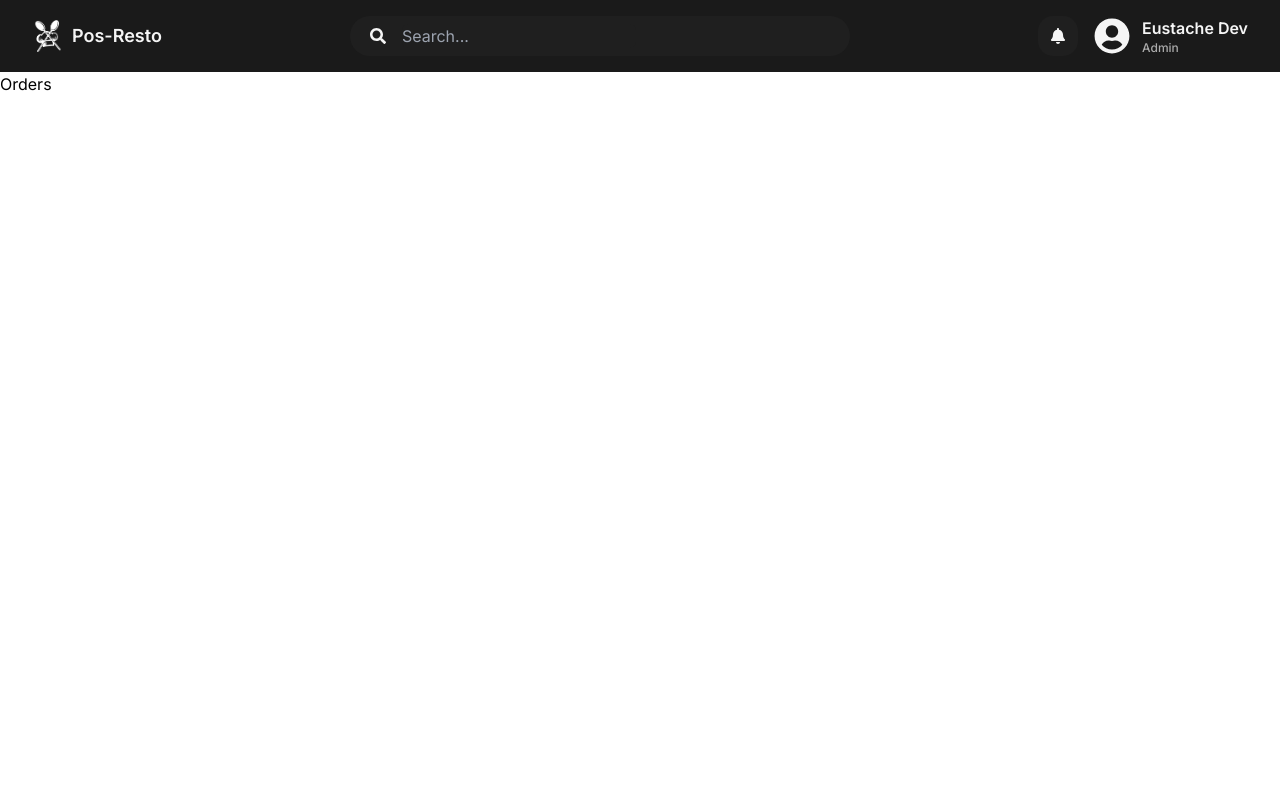
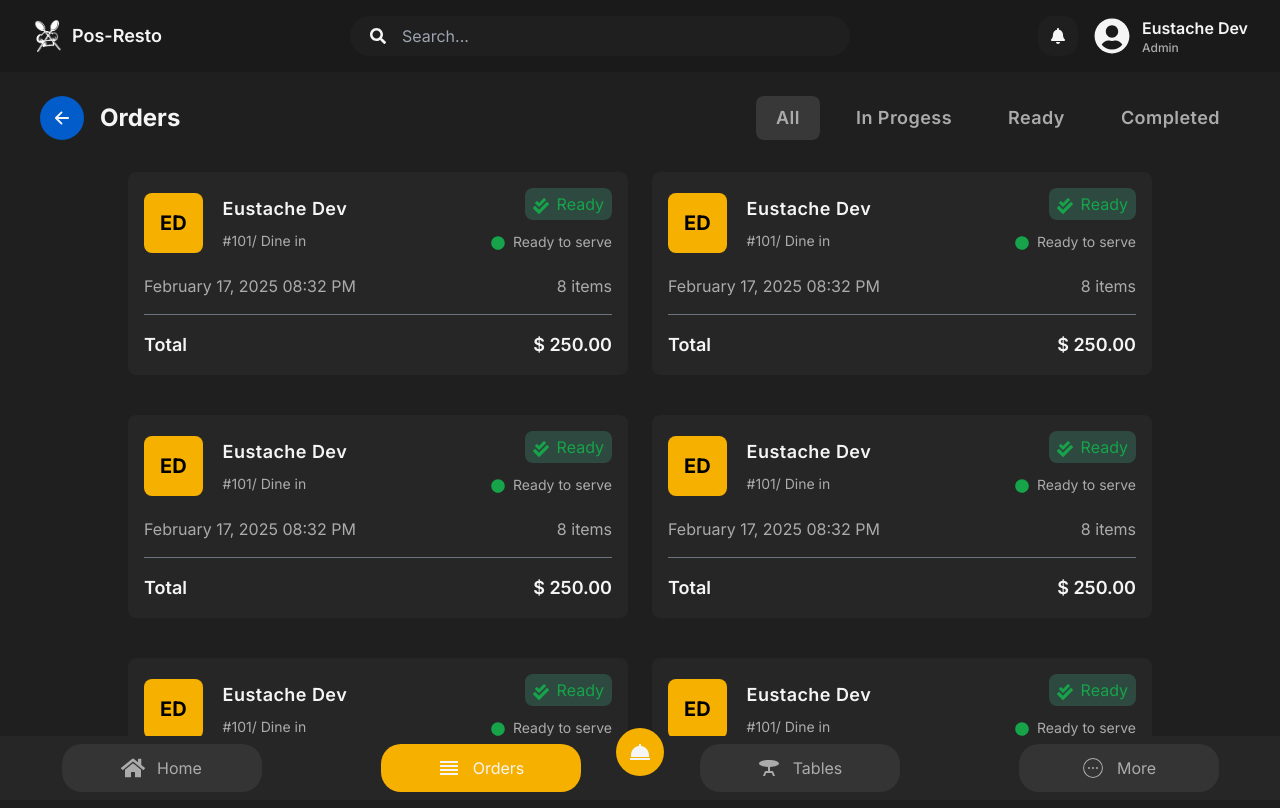
Before and after one commit to Eustachekamala/POS-Restaurant, a React (Vite) app: page /orders in a window 1280 px wide. Built offline with nearby package versions, Linux system fonts and the light colour scheme.

Commit message:
added the tables page and its components, done with the orders page also

```diff
--- a/src/App.jsx
+++ b/src/App.jsx
@@ -1,5 +1,5 @@
 import { BrowserRouter as Router, Routes, Route } from "react-router-dom";
-import { Home, Auth, Orders } from './pages'
+import { Home, Auth, Orders, Tables } from './pages'
 import Header from './components/shared/Header'
 
 function App() {
@@ -12,6 +12,7 @@ function App() {
              <Route path="/" element={<Home/>}/>
              <Route path="/auth" element={<Auth/>}/>
              <Route path="/orders" element={<Orders/>}/>
+             <Route path="/tables" element={<Tables/>} />
           </Routes>
       </Router>
     </>
--- /dev/null
+++ b/src/components/Orders/OrderCard.jsx
@@ -0,0 +1,32 @@
+import { FaCheckDouble, FaCircle } from "react-icons/fa";
+
+function OrderCard(){
+    return(
+        <div className="w-[500px] bg-[#262626] p-4 rounded-lg mb-4">
+            <div className="flex items-center gap-5">
+                <button className="bg-[#f6b100] p-4 text-xl font-bold rounded-lg">ED</button>
+                <div className="flex items-center justify-between w-[100%]">
+                    <div className="flex flex-col items-start gap-2">
+                        <h1 className="text-[#f5f5f5] text-lg font-semibold tracking-wide">Eustache Dev</h1>
+                        <p className="text-[#ababab] text-sm">#101/ Dine in</p>
+                    </div>
+                    <div className="flex flex-col items-end gap-2">
+                        <p className="text-green-600 px-2 py-1 bg-[#2e4a40] rounded-lg"><FaCheckDouble className="inline mr-2"/>Ready</p>
+                        <p className="text-[#ababab] text-sm"><FaCircle className="inline m-2 text-green-600"/>Ready to serve</p>
+                    </div>
+                </div>
+            </div>
+            <div className="flex justify-between items-center mt-4 text-[#ababab]">
+                <p>February 17, 2025 08:32 PM</p>
+                <p>8 items</p>
+            </div>
+            <hr className="text-[#f5f5f5] w-full mt-4 border-gray-500"/>
+            <div className="flex items-center justify-between mt-4">
+                <h1 className="text-[#f5f5f5] text-lg font-semibold">Total</h1>
+                <p className="text-[#f5f5f5] text-lg font-semibold">$ 250.00</p>
+            </div>
+        </div>
+    )
+}
+
+export default OrderCard;
--- a/src/components/home/MiniCard.jsx
+++ b/src/components/home/MiniCard.jsx
@@ -9,7 +9,7 @@ function MiniCard({title, icon, number, footerNum}){
                 :"bg-[#f6b100]"} p-3 rounded-lg text-[#f5f5f5] text-2xl`}>{icon}</button>
             </div>
             <div>
-                <h1 className='text-[#f5f5f5] text-4xl font-bold mt-5'>{number}</h1>
+                <h1 className='text-[#f5f5f5] text-4xl font-bold mt-5'>{title === "Total Earnings"? `$${number}` : number }</h1>
                 <h1 className='text-[#f5f5f5] text-lg mt-2'><span className='text-[#02ca3a]'>{footerNum}%</span> than yesterday</h1>
             </div>
         </div>
--- a/src/components/home/OrderList.jsx
+++ b/src/components/home/OrderList.jsx
@@ -3,7 +3,7 @@ import { FaCheckDouble, FaCircle } from "react-icons/fa";
 function OrderList(){
     return(
         <div className="flex items-center gap-5 mb-3">
-            <button className="bg-[#f6b100] p-4 text-xl font-bold rounded-lg">AM</button>
+            <button className="bg-[#f6b100] p-4 text-xl font-bold rounded-lg">ED</button>
             <div className="flex items-center justify-between w-[80%]">
                 <div className="flex flex-col items-start gap-2">
                     <h1 className="text-[#f5f5f5] text-lg font-semibold tracking-wide">Eustache Dev</h1>
@@ -12,8 +12,8 @@ function OrderList(){
                 <div>
                     <h1 className="text-[#f6b100] font-bold border border-[#f6b100] rounded-lg p-1">Table No: 3</h1>
                 </div>
-                <div className="flex flex-col items-start gap-2">
-                    <p className=" text-green-600 px-4 "><FaCheckDouble className="inline mr-2"/>Ready</p>
+                <div className="flex flex-col items-end gap-2">
+                    <p className=" text-green-600"><FaCheckDouble className="inline mr-2"/>Ready</p>
                     <p className="text-[#ababab] text-sm"><FaCircle className="inline m-2 text-green-600"/>Ready to serve</p>
                 </div>
             </div>
--- /dev/null
+++ b/src/components/shared/BackButton.jsx
@@ -0,0 +1,11 @@
+import { IoArrowBackOutline } from "react-icons/io5";
+import { useNavigate } from "react-router-dom";
+
+function BackButton(){
+    const navigate = useNavigate();
+
+    return(
+        <button onClick={() => navigate(-1)} className="bg-[#025cca] p-3 text-xl text-[#f5f5f5] font-bold rounded-full"> <IoArrowBackOutline/></button>
+    )
+}
+export default BackButton
--- a/src/components/shared/ButtonNav.jsx
+++ b/src/components/shared/ButtonNav.jsx
@@ -2,15 +2,59 @@ import { FaHome } from "react-icons/fa";
 import { MdOutlineReorder, MdTableBar } from "react-icons/md";
 import { CiCircleMore } from "react-icons/ci";
 import { BiSolidDish } from "react-icons/bi";
+import { useNavigate, useLocation } from "react-router-dom";
 
 function ButtonNav() {
+
+  const navigate = useNavigate();
+  const location = useLocation();
+
+  const isActive = (path) => location.pathname === path;
+
   return (
     <div className="fixed bottom-0 left-0 right-0 bg-[#262626] p-2 flex gap-3 h-16 justify-around">
-        <button className="flex items-center justify-center text-[#ababab] bg-[#343434] w-[200px] rounded-[20px] "><FaHome className="inline mr-3" size={24}/><p>Home</p></button>
-        <button className="flex items-center justify-center text-[#ababab] bg-[#343434] w-[200px] rounded-[20px] "><MdOutlineReorder className="inline mr-3" size={24}/><p>Orders</p></button>
-        <button className="flex items-center justify-center text-[#ababab] bg-[#343434] w-[200px] rounded-[20px] "><MdTableBar className="inline mr-3" size={24}/><p>Tables</p></button>
-        <button className="flex items-center justify-center text-[#ababab] bg-[#343434] w-[200px] rounded-[20px] "><CiCircleMore className="inline mr-3" size={24}/><p>More</p></button>
-        <button className="absolute bottom-6 bg-[#F6B100] rounded-full p-3 text-[#f5f5f5] items-center"> <BiSolidDish size={24}/></button>
+      <button
+        onClick={() => navigate("/")}
+        className={`flex items-center justify-center text-[#ababab] ${
+          isActive("/") ? "bg-[#F6B100] text-[#f5f5f5]" : "bg-[#343434]"
+        } w-[200px] rounded-[20px]`}
+      >
+        <FaHome className="inline mr-3" size={24} />
+        <p>Home</p>
+      </button>
+      <button
+        onClick={() => navigate("/orders")}
+        className={`flex items-center justify-center text-[#ababab] ${
+          isActive("/orders") ? "bg-[#F6B100] text-[#f5f5f5]" : "bg-[#343434]"
+        } w-[200px] rounded-[20px]`}
+      >
+        <MdOutlineReorder className="inline mr-3" size={24} />
+        <p>Orders</p>
+      </button>
+      <button
+        onClick={() => navigate("/tables")}
+        className={`flex items-center justify-center text-[#ababab] ${
+          isActive("/tables") ? "bg-[#F6B100] text-[#f5f5f5]" : "bg-[#343434]"
+        } w-[200px] rounded-[20px]`}
+      >
+        <MdTableBar className="inline mr-3" size={24} />
+        <p>Tables</p>
+      </button>
+      <button
+        onClick={() => navigate("/more")}
+        className={`flex items-center justify-center text-[#ababab] ${
+          isActive("/more") ? "bg-[#F6B100] text-[#f5f5f5]" : "bg-[#343434]"
+        } w-[200px] rounded-[20px]`}
+      >
+        <CiCircleMore className="inline mr-3" size={24} />
+        <p>More</p>
+      </button>
+      <button
+        onClick={() => navigate("/")}
+        className="absolute bottom-6 bg-[#F6B100] rounded-full p-3 text-[#f5f5f5] items-center"
+      >
+        <BiSolidDish size={24} />
+      </button>
     </div>
   );
 }
--- /dev/null
+++ b/src/components/tables/TableCard.jsx
@@ -0,0 +1,26 @@
+import PropTypes from 'prop-types'
+
+const TableCard = ({name, seats, initials, status, color}) => {
+  return (
+    <div className="w-[300px] bg-[#262626] rounded-lg p-4 cursor-pointer hover:bg-[#1f1f1f]">
+        <div className="flex items-center justify-between px-1">
+            <h1 className="text-[#f5f5f5] text-xl font-semibold">{name}</h1>
+            <p className={`${status === "Booked" ? "text-green-600 bg-[#3d7e679f]" : "text-white bg-[#8e6b14be]"} px-2 py-1 rounded-lg`}>{status}</p>
+        </div>
+        <div className="flex items-center justify-center mt-5 mb-7">
+            <h1 className="text-white text-xl rounded-full h-16 w-16 flex items-center justify-center" style={{backgroundColor : color}}>{initials}</h1>
+        </div>
+        <p className='text-[#abab] text-sm font-semibold'>{seats}<span> Seats</span></p>
+    </div>
+  )
+}
+
+TableCard.propTypes = {
+    name : PropTypes.string,
+    seats : PropTypes.number,
+    initials : PropTypes.string,
+     status: PropTypes.string,
+    color: PropTypes.string
+}
+
+export default TableCard
--- a/src/constants/index.js
+++ b/src/constants/index.js
@@ -74,23 +74,24 @@ export const popularDishes = [
   ];
 
 
-// export const tables = [
-//     { id: 1, name: "Table 1", status: "Booked", initial: "AM", seats: 4 },
-//     { id: 2, name: "Table 2", status: "Available", initial: "MB", seats: 6 },
-//     { id: 3, name: "Table 3", status: "Booked", initial: "JS", seats: 2 },
-//     { id: 4, name: "Table 4", status: "Available", initial: "HR", seats: 4 },
-//     { id: 5, name: "Table 5", status: "Booked", initial: "PL", seats: 3 },
-//     { id: 6, name: "Table 6", status: "Available", initial: "RT", seats: 4 },
-//     { id: 7, name: "Table 7", status: "Booked", initial: "LC", seats: 5 },
-//     { id: 8, name: "Table 8", status: "Available", initial: "DP", seats: 5 },
-//     { id: 9, name: "Table 9", status: "Booked", initial: "NK", seats: 6 },
-//     { id: 10, name: "Table 10", status: "Available", initial: "SB", seats: 6 },
-//     { id: 11, name: "Table 11", status: "Booked", initial: "GT", seats: 4 },
-//     { id: 12, name: "Table 12", status: "Available", initial: "JS", seats: 6 },
-//     { id: 13, name: "Table 13", status: "Booked", initial: "EK", seats: 2 },
-//     { id: 14, name: "Table 14", status: "Available", initial: "QN", seats: 6 },
-//     { id: 15, name: "Table 15", status: "Booked", initial: "TW", seats: 3 }
-//   ];
+export const tables = [
+    { id: 1, name: "Table 1", status: "Booked", initial: "AM", seats: 4, color: "#f6b100" },
+    { id: 2, name: "Table 2", status: "Available", initial: "MB", seats: 6, color: "#2e4a40" },
+    { id: 3, name: "Table 3", status: "Booked", initial: "JS", seats: 2, color: "#025cca" },
+    { id: 4, name: "Table 4", status: "Available", initial: "HR", seats: 4, color: "#664a04" },
+    { id: 5, name: "Table 5", status: "Booked", initial: "PL", seats: 3, color: "#2e4a50" },
+    { id: 6, name: "Table 6", status: "Available", initial: "RT", seats: 4, color: "#f6bba" },
+    { id: 7, name: "Table 7", status: "Booked", initial: "LC", seats: 5, color: "#1f1f1f" },
+    { id: 8, name: "Table 8", status: "Available", initial: "DP", seats: 5, color: "#363636" },
+    { id: 9, name: "Table 9", status: "Booked", initial: "NK", seats: 6, color: "#383838" },
+    { id: 10, name: "Table 10", status: "Available", initial: "SB", seats: 6, color: "#2e4a10" },
+    { id: 11, name: "Table 11", status: "Booked", initial: "GT", seats: 4, color: "#abcb1b" },
+    { id: 12, name: "Table 12", status: "Available", initial: "JS", seats: 6, color: "#2e4a70" },
+    { id: 13, name: "Table 13", status: "Booked", initial: "EK", seats: 2, color: "#abcaac" },
+    { id: 14, name: "Table 14", status: "Available", initial: "QN", seats: 6, color: "#2e4a30" },
+    { id: 15, name: "Table 15", status: "Booked", initial: "TW", seats: 3, color: "#ababab" }
+];
+
 
 // export const startersItem = [
 //     {
--- a/src/pages/Orders.jsx
+++ b/src/pages/Orders.jsx
@@ -1,8 +1,41 @@
+import ButtonNav from "../components/shared/ButtonNav";
+import OrderCard from "../components/Orders/OrderCard";
+import BackButton from "../components/shared/BackButton";
+import { useState } from "react";
+
 function Orders(){
+    const [status, setStatus] = useState("all");
+
     return(
-        <div>
-            <p>Orders</p>
-        </div>
+        <section className="bg-[#1f1f1f] h-[calc(100vh-4rem)] overflow-hidden">
+            <div className="flex items-center justify-between px-10 py-4 mt-2">
+                <div className="flex items-center gap-4">
+                    <BackButton/>
+                    <h1 className="text-[#f5f5f5] font-bold text-2xl">Orders</h1>
+                </div>
+                <div className="flex items-center justify-around gap-4">
+                    <button onClick={() => setStatus("all")} className={`text-[#ababab] text-lg rounded-lg px-5 py-2 ${status === "all" && "bg-[#383838] rounded-lg px-5 py-2"} font-semibold tracking-wide`}>All</button>
+                    <button onClick={() => setStatus("progress")} className={`text-[#ababab] text-lg rounded-lg px-5 py-2 ${status === "progress" && "bg-[#383838] rounded-lg px-5 py-2"} font-semibold tracking-wide`}>In Progess</button>
+                    <button onClick={() => setStatus("ready")} className={`text-[#ababab] text-lg rounded-lg px-5 py-2 ${status === "ready" && "bg-[#383838] rounded-lg px-5 py-2"} font-semibold tracking-wide`}>Ready</button>
+                    <button onClick={() => setStatus("completed")} className={`text-[#ababab] text-lg rounded-lg px-5 py-2 ${status === "completed" && "bg-[#383838] rounded-lg px-5 py-2"} font-semibold tracking-wide`}>Completed</button>
+                </div>
+            </div>
+            <div className="flex flex-wrap px-14 items-center justify-center gap-6 py-4 overflow-scroll scrollbar-hide h-[calc(100vh-5rem-5rem)]">
+                <OrderCard/>
+                <OrderCard/>
+                <OrderCard/>
+                <OrderCard/>
+                <OrderCard/>
+                <OrderCard/>
+                <OrderCard/>
+                <OrderCard/>
+                <OrderCard/>
+                <OrderCard/>
+                <OrderCard/>
+                <OrderCard/>
+            </div>
+            <ButtonNav/>
+        </section>
     )
 }
 
--- /dev/null
+++ b/src/pages/Tables.jsx
@@ -0,0 +1,36 @@
+import ButtonNav from "../components/shared/ButtonNav";
+import BackButton from "../components/shared/BackButton";
+import { useState } from "react";
+import TableCard from "../components/tables/TableCard";
+import { tables } from "../constants";
+
+function Tables(){
+    const [status, setStatus] = useState("all")
+    return(
+        <section className="bg-[#1f1f1f] h-[calc(100vh-4rem)] overflow-hidden">
+            <dir className="flex items-center justify-between px-10 py-4 mt-2">
+                <div className="flex items-center gap-4">
+                    <BackButton/>
+                    <h1 className="text-[#f5f5f5] font-bold text-2xl">Tables</h1>
+                </div>
+                <div className="flex items-center justify-around gap-4">
+                    <button onClick={() => setStatus("all")} className={`text-[#ababab] text-lg rounded-lg px-5 py-2 ${status === "all" && "bg-[#383838] rounded-lg px-5 py-2"} font-semibold tracking-wide`}>All</button>
+                    <button onClick={() => setStatus("booked")} className={`text-[#ababab] text-lg rounded-lg px-5 py-2 ${status === "booked" && "bg-[#383838] rounded-lg px-5 py-2"} font-semibold tracking-wide`}>Booked</button>
+                </div>
+            </dir>
+            <div className="flex flex-wrap gap-6 p-10 overflow-scroll scrollbar-hide h-[700px]">
+                {
+                    tables.map((table) =>{
+                        return(
+                            <TableCard key={table.id} name={table.name}
+                            status={table.status} initials={table.initial} seats={table.seats} color={table.color}/>
+                        )
+                    })
+                }
+            </div>
+            <ButtonNav/>
+        </section>
+    )
+}
+
+export default Tables
--- a/src/pages/index.js
+++ b/src/pages/index.js
@@ -1,3 +1,4 @@
 export { default as Home } from './Home.jsx'
 export { default as Auth } from './Auth.jsx'
 export { default as Orders } from './Orders.jsx'
+export { default as Tables} from './Tables.jsx'
```
